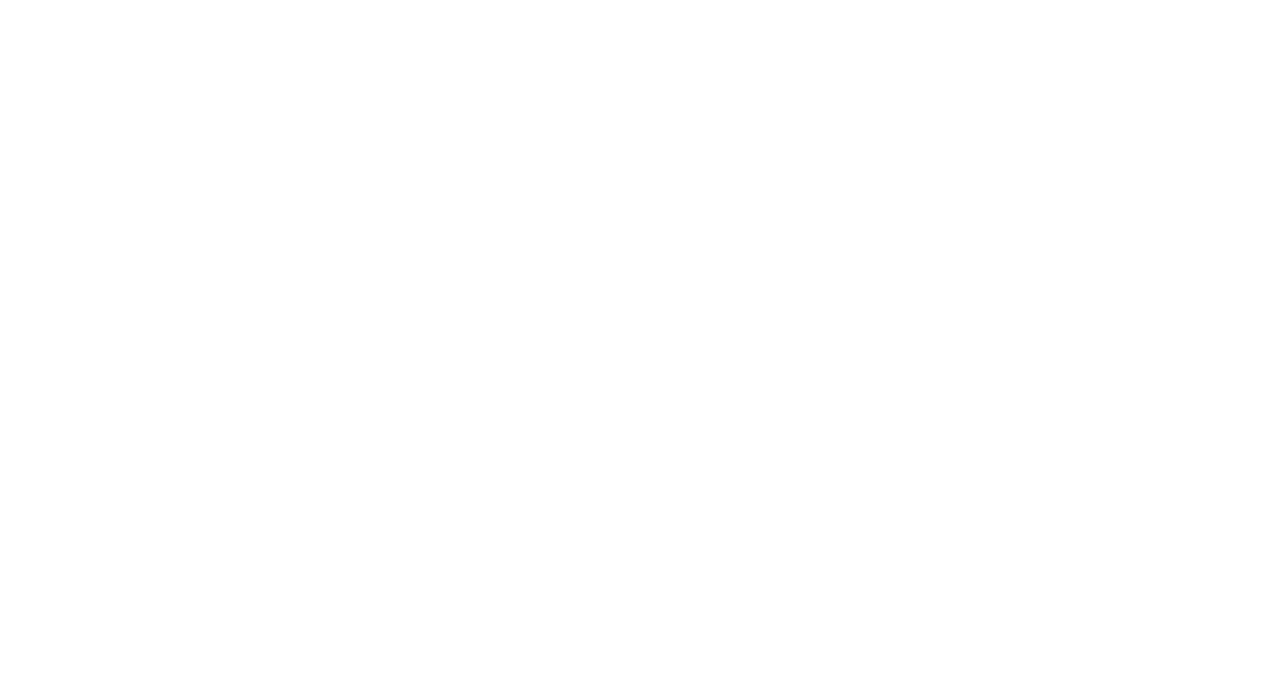
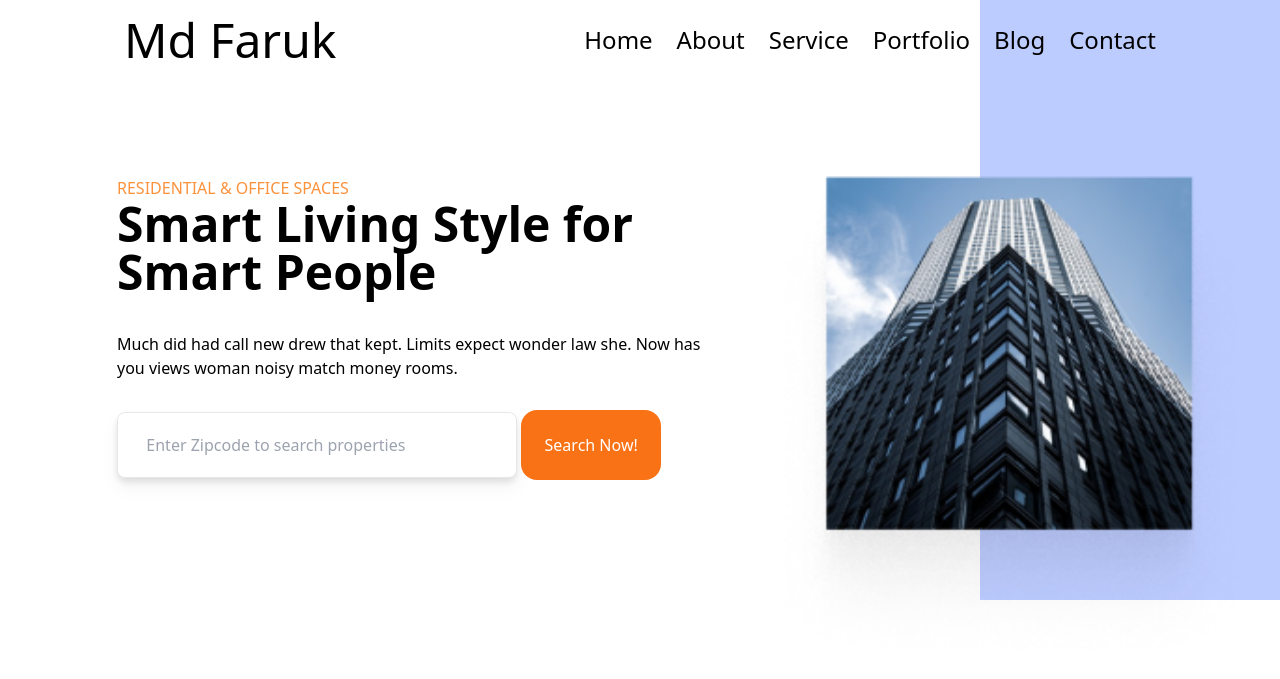
Before and after one commit to Faruks23/comapny-portfolio-, a plain HTML site: page index.html in a window 1280 px wide. Drawn offline with nearby package versions, Linux system fonts and the light colour scheme.

Commit message:
add nav and header item

```diff
--- a/index.html
+++ b/index.html
@@ -5,8 +5,66 @@
   <meta http-equiv="X-UA-Compatible" content="IE=edge">
   <meta name="viewport" content="width=device-width, initial-scale=1.0">
   <title>Company website</title>
+   <script src="https://cdn.tailwindcss.com"></script>
 </head>
 <body>
+  <!-- header section -->
+   <header>
+    <!-- nav section here -->
+    <nav>
+      <div class="flex Z-10 justify-around w-[100vw]  h-20 items-center ">
 
+        <div class="logo">
+          <h1 class="text-5xl">Md Faruk</h1>
+        </div>
+
+        <div class="list">
+            <ul class="flex gap-6 text-2xl">
+              <li>Home</li>
+              <li>About </li>
+              <li>Service</li>
+              <li>Portfolio</li>
+              <li>Blog</li>
+              <li>Contact</li>
+            </ul>
+        </div>
+
+      </div>
+
+
+    </nav>
+    <div style="width: 300px;height: 600px; z-index: -1; background-color:#BDCCFF; position:absolute;top:0px;right:0px;" class="right">
+
+    </div>
+
+    <!-- header content -->
+    <div class="header content flex mt-24 justify-around z-10">
+      <div class="artical w-[600px] ml-24">
+        <p class=" text-orange-400">RESIDENTIAL & OFFICE SPACES</p>
+        <h1 class="text-5xl font-extrabold mb-9">Smart Living Style
+         for Smart People</h1>
+        <p>Much did had call new drew that kept. Limits expect wonder law she. Now has you views woman noisy match money rooms.</p>
+        <input class="p-5 mt-8 border w-[400px] drop-shadow-lg rounded-lg" type="search" name="" id="" placeholder="  Enter Zipcode to search properties">
+        <button class="h-[70px] w-[140px]  bg-orange-500 px-2 rounded-2xl text-white ">Search Now!</button>
+      </div>
+
+  <div class="banar">
+    <img class="w-[500px] h-[500px]" src="/images/Header Image.png" alt="">
+  </div>
+
+    </div>
+
+   </header>
+  <!-- main section -->
+  <main>
+
+  </main>
+
+
+  <!-- footer section here -->
+  <footer>
+
+
+  </footer>
 </body>
 </html>
--- /dev/null
+++ b/tailwind.config.js
@@ -0,0 +1,8 @@
+/** @type {import('tailwindcss').Config} */
+module.exports = {
+  content: ["./src/**/*.{html,js}"],
+  theme: {
+    extend: {},
+  },
+  plugins: [],
+};
```
